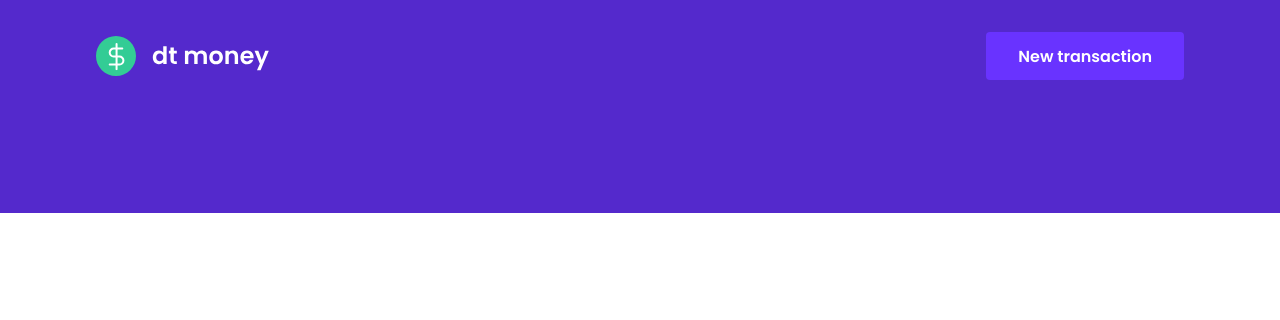
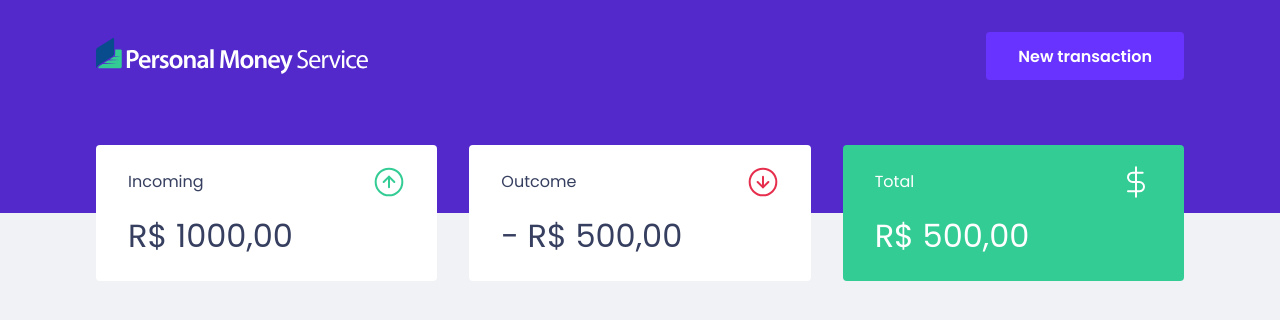
Before and after one commit to jpcmf/my.money, a React (Create React App) app: page / in a window 1280 px wide. Shown: the top 320 px of the page. Built offline with nearby package versions, Linux system fonts and the light colour scheme.

Commit message:
Create the layout of dashboard and summary 🍩

```diff
--- a/public/index.html
+++ b/public/index.html
@@ -7,7 +7,7 @@
     <meta name="viewport" content="width=device-width, initial-scale=1" />
     <title>my.money</title>
     <link
-      href="https://fonts.googleapis.com/css2?family=Poppins:wght@400;600&display=swap"
+      href="https://fonts.googleapis.com/css2?family=Poppins:wght@400;500;600&display=swap"
       rel="stylesheet"
     />
   </head>
--- a/src/App.tsx
+++ b/src/App.tsx
@@ -1,3 +1,4 @@
+import { Dashboard } from './components/Dashboard';
 import { Header } from './components/Header';
 import { GlobalStyle } from './styles/global';
 
@@ -5,7 +6,7 @@
   return (
     <>
       <Header />
-
+      <Dashboard />
       <GlobalStyle />
     </>
   );
--- /dev/null
+++ b/src/components/Dashboard/index.tsx
@@ -0,0 +1,10 @@
+import { Summary } from '../Summary';
+import { Container } from './styles';
+
+export function Dashboard() {
+  return (
+    <Container>
+      <Summary />
+    </Container>
+  );
+}
--- /dev/null
+++ b/src/components/Dashboard/styles.ts
@@ -0,0 +1,7 @@
+import styled from 'styled-components';
+
+export const Container = styled.main`
+  margin: 0 auto;
+  max-width: 70rem;
+  padding: 2.5rem 1rem;
+`;
--- a/src/components/Header/index.tsx
+++ b/src/components/Header/index.tsx
@@ -1,5 +1,5 @@
 import { Container, Content } from './styles';
-import logoImg from '../../assets/logo.svg';
+import logoImg from '../../assets/mymoney.svg';
 
 export function Header() {
   return (
--- a/src/components/Header/styles.ts
+++ b/src/components/Header/styles.ts
@@ -12,9 +12,13 @@
   align-items: center;
   justify-content: space-between;
 
+  img {
+    max-width: 17rem;
+  }
+
   button {
     background-color: var(--blue-light);
-    border-radius: 0.25rem;
+    border-radius: var(--border);
     border: 0;
     color: var(--text-button);
     font-size: 1rem;
--- /dev/null
+++ b/src/components/Summary/index.tsx
@@ -0,0 +1,32 @@
+import { Container } from './styles';
+import incomeImg from '../../assets/income.svg';
+import outcomeImg from '../../assets/outcome.svg';
+import totalImg from '../../assets/total.svg';
+
+export function Summary() {
+  return (
+    <Container>
+      <div>
+        <header>
+          <p>Incoming</p>
+          <img src={incomeImg} alt="income" />
+        </header>
+        <strong>R$ 1000,00</strong>
+      </div>
+      <div>
+        <header>
+          <p>Outcome</p>
+          <img src={outcomeImg} alt="outcome" />
+        </header>
+        <strong>- R$ 500,00</strong>
+      </div>
+      <div>
+        <header>
+          <p>Total</p>
+          <img src={totalImg} alt="total" />
+        </header>
+        <strong>R$ 500,00</strong>
+      </div>
+    </Container>
+  );
+}
--- /dev/null
+++ b/src/components/Summary/styles.ts
@@ -0,0 +1,33 @@
+import styled from 'styled-components';
+
+export const Container = styled.div`
+  display: grid;
+  gap: 2rem;
+  grid-template-columns: repeat(3, 1fr);
+  margin-top: -6.75rem;
+
+  div {
+    background-color: var(--shape);
+    border-radius: var(--border);
+    color: var(--text-title);
+    padding: 1.32rem 2rem;
+
+    &:last-child {
+      background-color: var(--green);
+      color: var(--white);
+    }
+
+    header {
+      align-items: center;
+      display: flex;
+      justify-content: space-between;
+    }
+
+    strong {
+      display: block;
+      margin-top: 0.87rem;
+      font-size: 2rem;
+      font-weight: normal;
+    }
+  }
+`;
--- a/src/styles/global.ts
+++ b/src/styles/global.ts
@@ -7,16 +7,17 @@
     --blue: #5429CC;
     --blue-light: #6933FF;
     --green: #33CC95;
+    --white: #FFFFFF;
     --text-title: #363F5F;
     --text-body: #969CB2;
     --shape: #FFFFFF;
     --text-button: #FFFFFF;
+    --border: 0.25rem;
   }
 
   * {
       box-sizing: border-box;
       margin: 0;
-      outline: 0;
       padding: 0;
     }
 
@@ -36,7 +37,7 @@
 
   body {
     -webkit-font-smoothing: antialiased !important;
-    background-color: var(---background);
+    background-color: var(--background);
   }
 
   body, input, textarea, button {
```
Also changed, not shown: src/assets/mymoney.svg (added).
